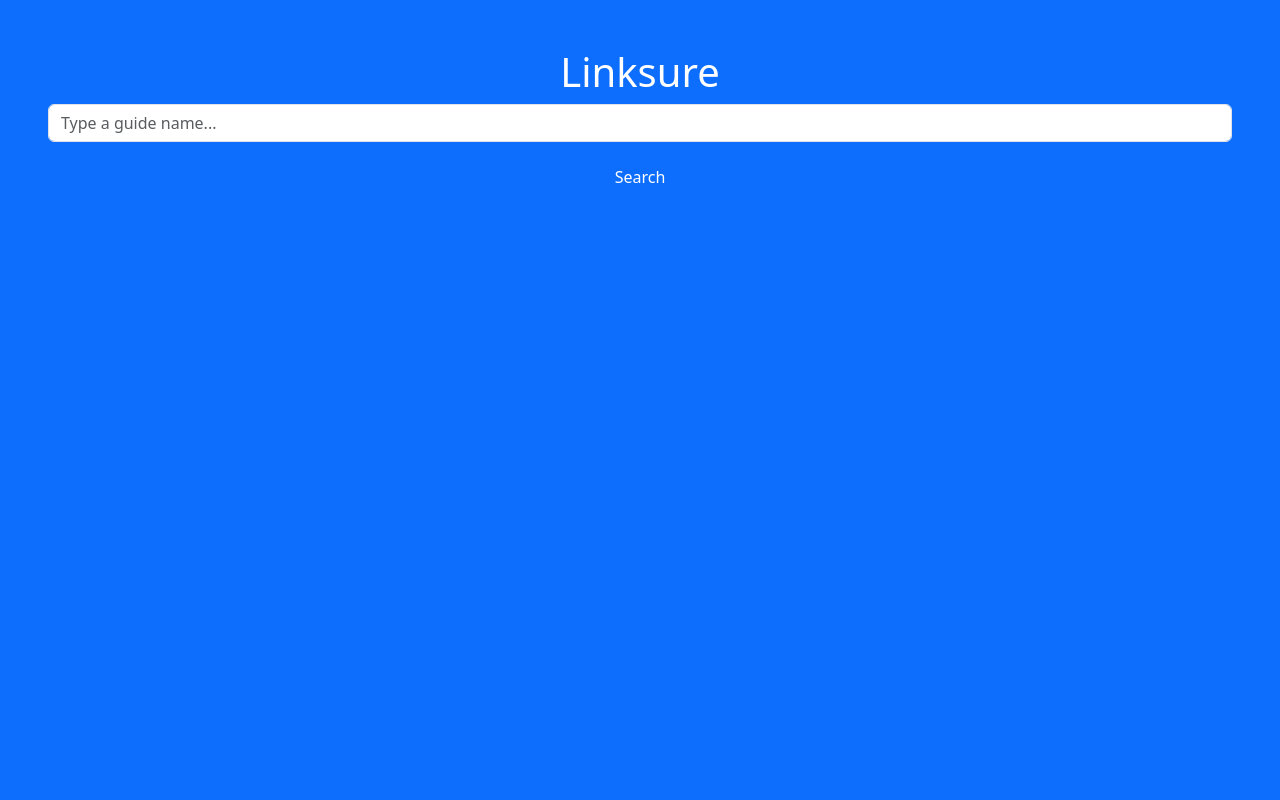
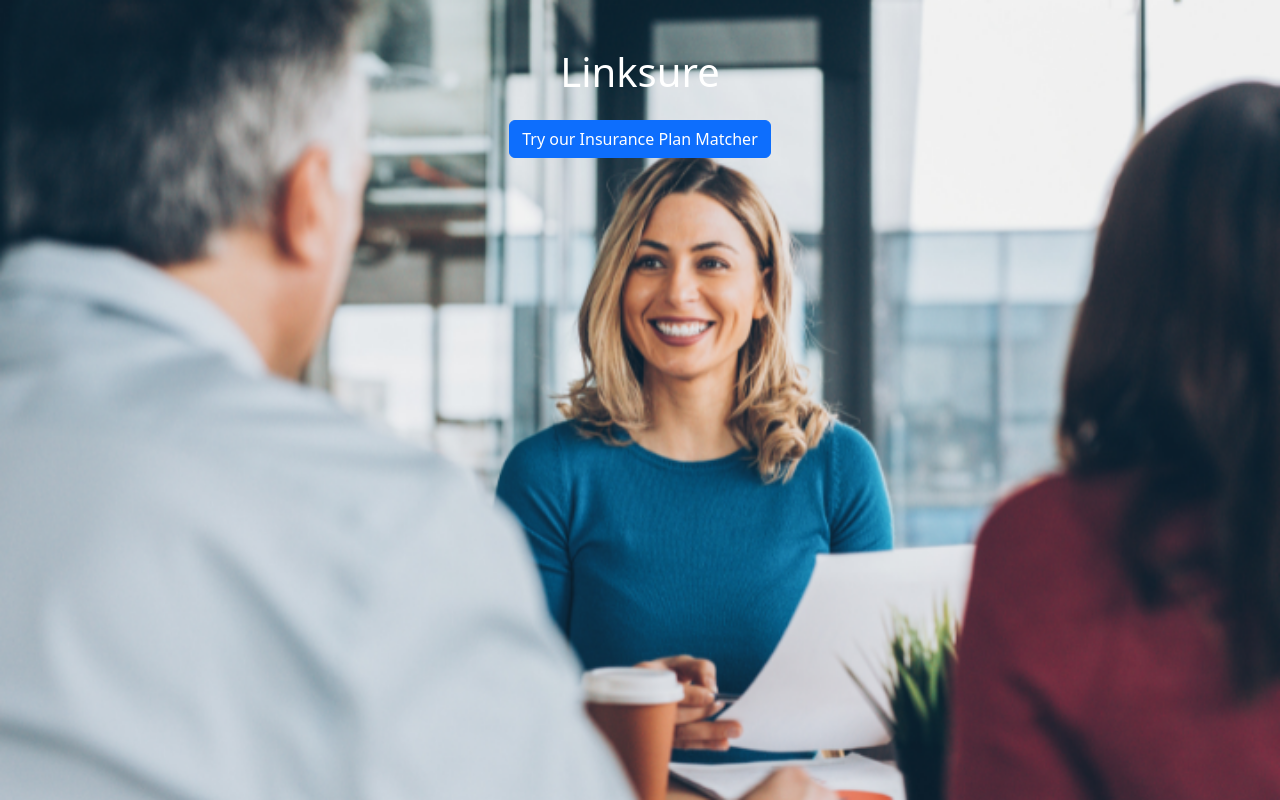
Before and after one commit to AdvaithPillai/Hacklytics2025Project, a PHP site: page / in a window 1280 px wide. Shown: the part 56-856 px from the top of the page. Run offline with PHP 8.4, Linux system fonts and the light colour scheme.

Commit message:
Adjusted jumbotron image, on homepage.

```diff
--- a/css/index.css
+++ b/css/index.css
@@ -7,12 +7,12 @@ html, body {
 
 #jumbotron {
 
-  /*Will add once we settle on an image: background-image: url("jumbotron_image.png");*/
+  background-image: url("jumbotron_image.png");
   background-size: cover;
   width: 100%;
   height: 100%;
   text-align: center;
-  background-color: red;
+  /*background-color: red !important;*/
 
 }
 
--- a/index.php
+++ b/index.php
@@ -35,11 +35,8 @@
 			<!--Search Bar-->
 			<div class="mb-3">
 
-				<!--Input Box-->
-				<input type="text" id="search" class="form-control" placeholder="Type a guide name...">
-
 				<!--Button-->
-				<button id="search-btn" class="btn btn-primary mt-3">Search</button>
+				<button id="search-btn" class="btn btn-primary mt-3" href="insurance_matcher_form.php">Try our Insurance Plan Matcher</button>
 
 		</div>
 
```
